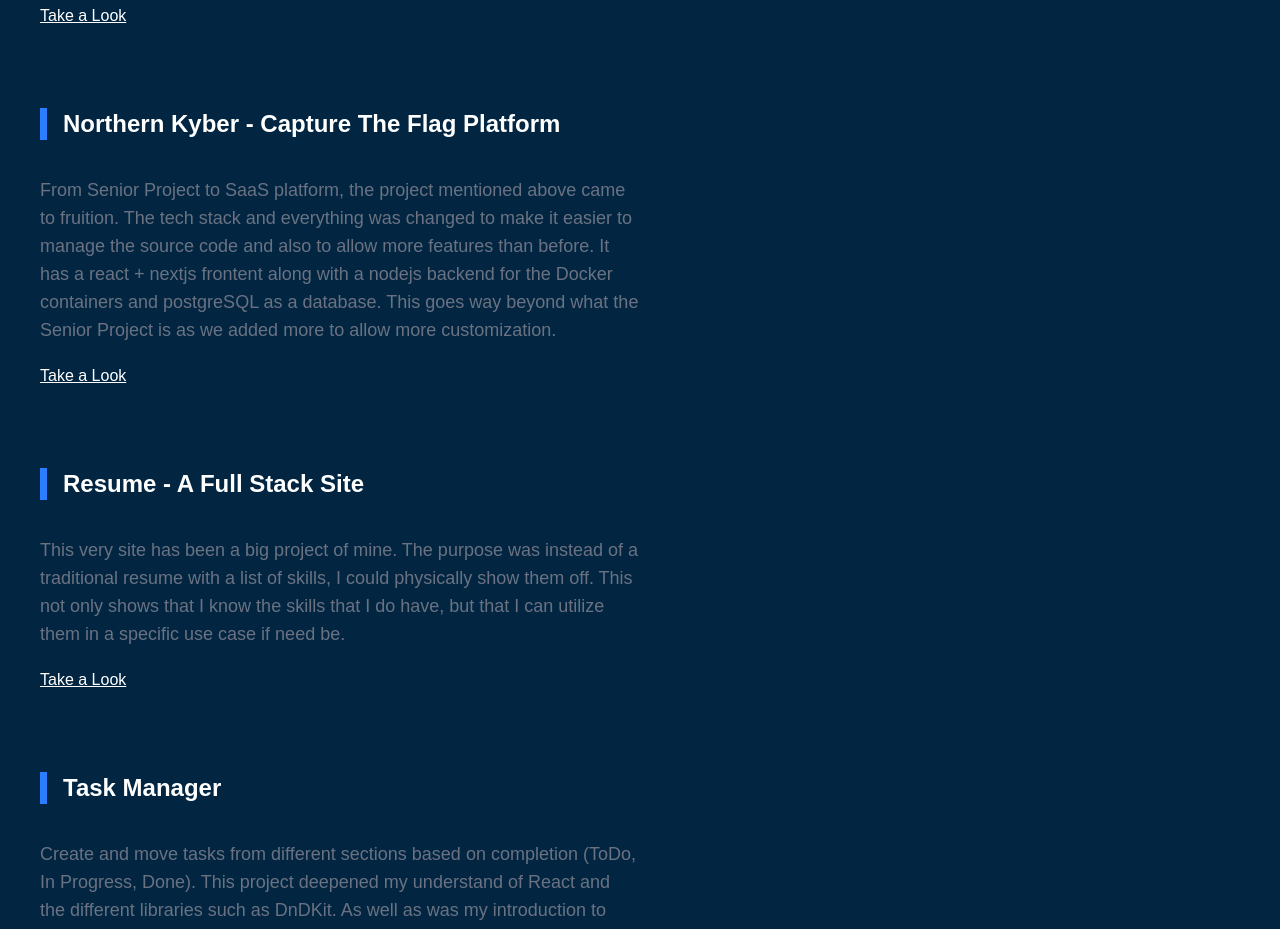
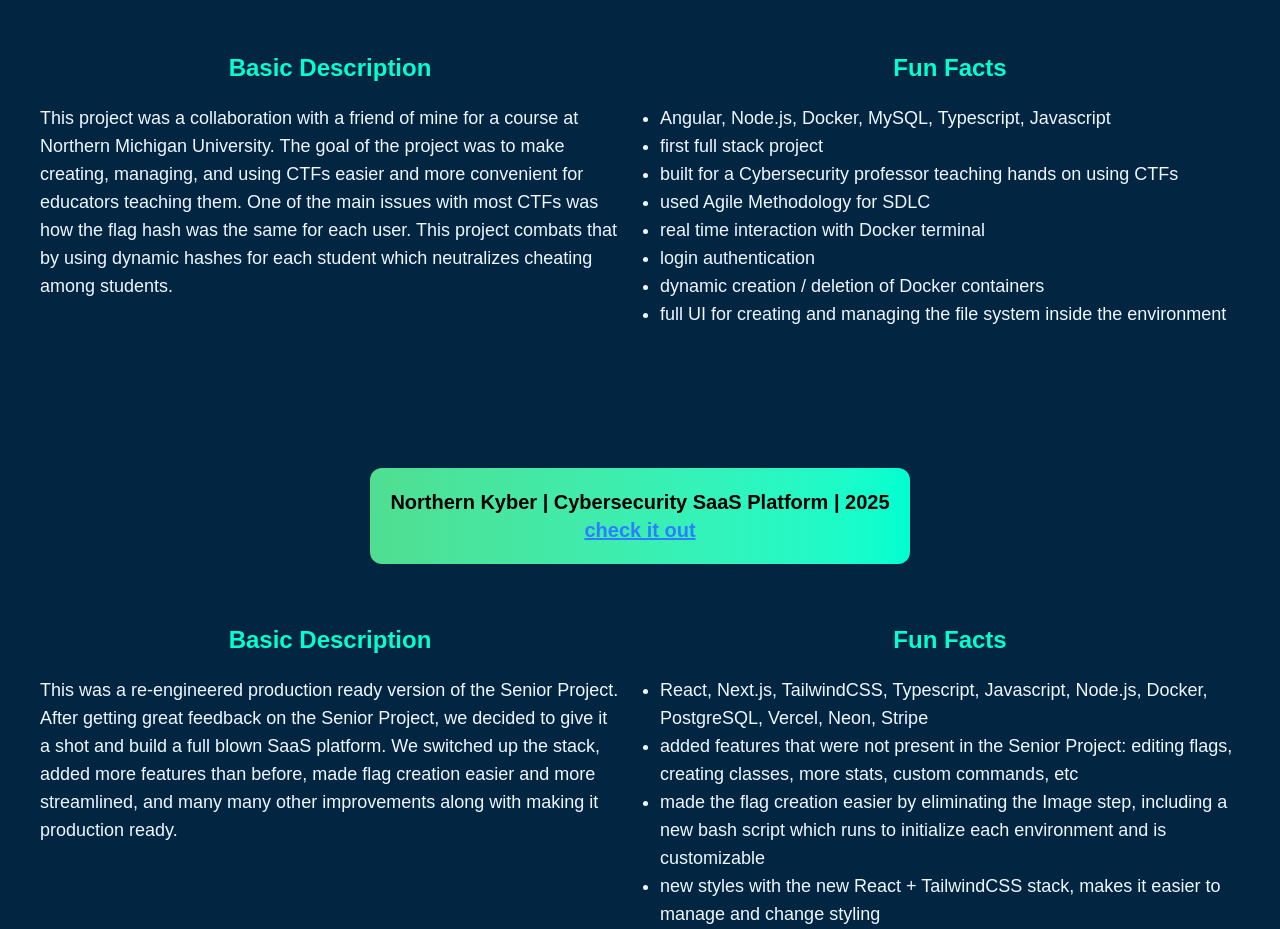
Before and after one commit to MLRDevs/Resume, a Next.js app: page /Projects in a window 1280 px wide. Shown: the part 620-1549 px from the top of the page. Built offline with nearby package versions, Linux system fonts and the light colour scheme.

Commit message:
changed project page and fixed typos with Next.js

```diff
--- a/src/app/Projects/page.tsx
+++ b/src/app/Projects/page.tsx
@@ -4,6 +4,8 @@
 import Header from '../components/Header';
 import Footer from '../components/Footer';
 import ProjectCard from '../components/Projectcard';
+import BarTitle from '../components/BarTitle';
+import Head from 'next/head';
 
 export const metadata = {
     title: 'AM - Projects'
@@ -11,86 +13,98 @@
 
 export default function ProjectsPage() {
     return (
-        <div>
+        <div className="bg-navy-blue text-ice-white min-h-screen flex flex-col">
 
             {/* header at top of the page */}
             <Header page="Projects"/>
 
             {/* main section */}
-            <main className="bg-navy-blue text-white">
+            <div className="flex flex-col justify-center items-center m-10 gap-20">
 
-                {/* Title */}
-                <section className="text-center items-center justify-center flex flex-col py-10">
-                    <p className="w-full px-10 md:w-1/2 text-xl py-3">
-                        This section highlights the projects I am most proud in that are super
-                        involved but does not include simple programs like shown on the Skills section.
-                    </p>
-                    <div className="h-1 w-1/2 bg-gradient-to-r from-blue-500 to-purple-500 rounded"></div>
-                </section>
+                {/* blurb about projects */}
+                <div className="md:w-1/2 flex flex-col items-center gap-5">
+                    <div className="text-2xl w-full">
+                        <BarTitle title="Projects" />
+                    </div>
+
+                    <div className="text-lg text-ice-white">
+                        This page shows all of my polished projects. These projects are more involved
+                        than the one off programs that I have made for academic courses. Those ones you can find
+                        <span> <a href="https://github.com/MLRDevs/CS_Projects" className="text-neon-teal hover:text-blue-500 underline font-bold">here</a>. </span>
+                        There are others I have but are not fully done or cleaned up such as a web scraper I built
+                        using Python to curate a list of movies that I can then search through.
+
+                    </div>
+                </div>
+
+                {/* list of projects */}
+                <div className="flex flex-col justify-center items-center gap-20">
+                    <ProjectCard
+                        title='Capture The Flag | Cybersecurity Senior Project | 2024'
+                        list={
+                            [
+                                'Angular, Node.js, Docker, MySQL, Typescript, Javascript',
+                                'first full stack project',
+                                'built for a Cybersecurity professor teaching hands on using CTFs',
+                                'used Agile Methodology for SDLC',
+                                'real time interaction with Docker terminal',
+                                'login authentication',
+                                'dynamic creation / deletion of Docker containers',
+                                'full UI for creating and managing the file system inside the environment'
+                            ]
+                        }
+                        description='This project was a collaboration with a friend of mine for a course at Northern Michigan University. The goal of the project was to make creating, managing, and using CTFs easier and more convenient for educators teaching them. One of the main issues with most CTFs was how the flag hash was the same for each user. This project combats that by using dynamic hashes for each student which neutralizes cheating among students.'
+                        link='https://github.com/MLRDevs/CTF'
+                    />
+                    <ProjectCard
+                        title='Northern Kyber | Cybersecurity SaaS Platform | 2025'
+                        list={
+                            [
+                                'React, Next.js, TailwindCSS, Typescript, Javascript, Node.js, Docker, PostgreSQL, Vercel, Neon, Stripe',
+                                'added features that were not present in the Senior Project: editing flags, creating classes, more stats, custom commands, etc',
+                                'made the flag creation easier by eliminating the Image step, including a new bash script which runs to initialize each environment and is customizable',
+                                'new styles with the new React + TailwindCSS stack, makes it easier to manage and change styling',
+                                'first time using a Stripe payment system',
+                                'made Docker container creation / deletion more seamless',
+                                'better user sessions / authentication, including more secure APIs',
+                                'included Documentation for better UX'
+                            ]
+                        }
+                        description='This was a re-engineered production ready version of the Senior Project. After getting great feedback on the Senior Project, we decided to give it a shot and build a full blown SaaS platform. We switched up the stack, added more features than before, made flag creation easier and more streamlined, and many many other improvements along with making it production ready.'
+                        link='https://northernkyber.com'
+                    />
+                    <ProjectCard
+                        title="Portfolo | Full Stack Site | 2025"
+                        list={
+                            [
+                                'React, Next.js, TailwindCSS, PostgreSQL, Vercel, Neon',
+                                'wanted this to be more of I just know this and this. I wanted this to be a way of me pysically showing what I know and can do',
+                                'I am always learning and adding to this site. I learned a lot working on Northern Kyber and have added some techniques from that into this'
+                            ]
+                        }
+                        description='This very site has been a long time project of mine. I have always wanted to have my very own site to display what I know and can do. After getting introduced to React by working on some of Northern Kyber I knew I had to do this first. This is my first deployed site and still gets updated to this day.'
+                        link='https://github.com/MLRDevs/Resume'
+                    />
+                    <ProjectCard
+                        title="RNGeo | Google Play Mobile Game | 2022"
+                        list={
+                            [
+                                'C# with the Unity game engine',
+                                'no longer available on the Google Play store',
+                                'colors of the background, pipes, ground, and player would randomly change hence the RNG in the name',
+                                'collecting coins during runs allowed you to buy items from the shop: player shapes, skins, powerups',
+                                'the player character was basic shapes: circle, square, hexagon, etc which works with the Geo part of the name',
+                                'powerups included: a wagon letting you phase through pipes, a fedora making you go invisible for a little while, a skull that would instantly stop the run, a money sign doubling coin amounts for the run',
+                                'internal storage saving',
+                                'Unity ads integrated to appear every 10 or so games'
+                            ]
+                        }
+                        description='Early into my CS career, I was interested in making games like many people in CS. This was my first and only one I have published. It was for me to learn the Unity game engine and C#. It was a simple Flappy Bird clone with some changes and features. The best part about it was that was when I learned that game development, like many other specific CS professions, are a lot more than just programming. This was a way for me to open up the creative side of me with pixel art and really nail the visuals of the game itself which you do not think a lot of when you think of CS.'
+                    />
+                </div>
 
 
-                {/* CTF */}
-                <section>
-                    <ProjectCard
-                        title="Senior Project - Capture The Flag Cybersecurity"
-                        description="
-                            This project was for the Senior Project course Winter 2025 at Northern
-                            Michigan University. It involved creating a CTF platform originally for
-                            the Cybersecurity professor at Northern Michigan. It is a full stack site
-                            with an Angular.js frontend with Node.js and MySql backend. It used Docker
-                            containers as a terminal for students to use and find the flags. See more
-                            on the Github link below which also includes our paper detailing more about
-                            the project itself:
-                        "
-                        link="https://github.com/MLRDevs/CTF"
-                    />
-                </section>
-
-                {/* Northern Kyber */}
-                <section>
-                    <ProjectCard
-                        title="Northern Kyber - Capture The Flag Platform"
-                        description="
-                            From Senior Project to SaaS platform, the project mentioned above came to fruition.
-                            The tech stack and everything was changed to make it easier to manage the source code
-                            and also to allow more features than before. It has a react + nextjs frontent along with
-                            a nodejs backend for the Docker containers and postgreSQL as a database. This goes way
-                            beyond what the Senior Project is as we added more to allow more customization.
-                        "
-                        link="https://www.northernkyber.com/"
-                    />
-                </section>
-
-                {/* This site */}
-                <section>
-                    <ProjectCard
-                        title="Resume - A Full Stack Site"
-                        description="
-                            This very site has been a big project of mine. The purpose was instead of
-                            a traditional resume with a list of skills, I could physically show them off.
-                            This not only shows that I know the skills that I do have, but that I can
-                            utilize them in a specific use case if need be.
-                        "
-                        link="https://github.com/MLRDevs/Resume"
-                    />
-                </section>
-
-                {/* Task Manager */}
-                <section>
-                    <ProjectCard
-                        title="Task Manager"
-                        description="
-                            Create and move tasks from different sections based on completion (ToDo, In
-                            Progress, Done). This project deepened my understand of React and the different
-                            libraries such as DnDKit. As well as was my introduction to Axios for API calls
-                            along with using Python as a backend language with Django.
-                        "
-                        link="
-                        https://github.com/MLRDevs/CS_Projects/tree/master/Projects/TaskManager"
-                    />
-                </section>
-
-            </main>
+            </div>
 
             {/* footer at the bottom of the page */}
             <Footer />
--- a/src/app/components/Projectcard.tsx
+++ b/src/app/components/Projectcard.tsx
@@ -3,16 +3,39 @@
 
 type ProjectCardProps = {
     title: string,
+    list: string[],
     description: string,
-    link: string,
+    link?: string,
 }
 
-const ProjectCard = ({ title, description, link }: ProjectCardProps) => {
+const ProjectCard = ({ title, list, description, link }: ProjectCardProps) => {
     return (
-        <div className="px-10 py-10">
-            <h2 className="text-2xl font-semibold border-l-7 border-blue-500 pl-4 mb-4">{title}</h2>
-            <p className="text-lg text-gray-500 md:max-w-1/2 py-5">{description}</p>
-            <a href={link} target="_blank" className="underline">Take a Look</a>
+        <div>
+            <div className="flex flex-col gap-5 items-center">
+                <div className="text-center bg-gradient-to-r from-pale-green to-neon-teal font-bold text-xl text-black p-5 rounded-xl">
+                    <h3>{title}</h3>
+                    {link
+                        ? <h3><a href={link} target="_blank" className="text-blue-500 hover:text-navy-blue underline">check it out</a></h3>
+                        : <></>
+                    }
+                </div>
+                <div className="flex flex-col gap-5 md:flex-row md:gap-10 justify-center text-lg py-10">
+                    <div className="font-normal text-ice-white text-lg md:w-1/2">
+                        <h3 className="text-2xl font-bold text-neon-teal text-center">Basic Description</h3>
+                        <div className="font-normal py-5">
+                            {description}
+                        </div>
+                    </div>
+                    <div className="font-normal text-ice-white text-lg md:w-1/2">
+                        <h3 className="text-2xl font-bold text-neon-teal text-center">Fun Facts</h3>
+                        <ul className="py-5 list-disc">
+                            {list.map((item:string) => (
+                                <li key={item}>{item}</li>
+                            ))}
+                        </ul>
+                    </div>
+                </div>
+            </div>
         </div>
     );
 };
--- a/src/app/components/Timeline.tsx
+++ b/src/app/components/Timeline.tsx
@@ -28,11 +28,11 @@
         { type: 'Web Development', title: 'HTML', date: '2015' },
         { type: 'Web Development', title: 'CSS', date: '2015' },
         { type: 'Web Development', title: 'Javascript', date: '2015' },
-        { type: 'Web Development', title: 'NodeJs', date: '2024' },
-        { type: 'Web Development', title: 'ExpressJs', date: '2024' },
+        { type: 'Web Development', title: 'Node.js', date: '2024' },
+        { type: 'Web Development', title: 'Express.js', date: '2024' },
         { type: 'Web Development', title: 'Typescript', date: '2025' },
         { type: 'Web Development', title: 'React', date: '2025' },
-        { type: 'Web Development', title: 'NextJs', date: '2025' },
+        { type: 'Web Development', title: 'Next.js', date: '2025' },
         { type: 'Web Development', title: 'Angular', date: '2025' },
         { type: 'Web Development', title: 'TailwindCSS', date: '2025' },
         { type: 'Web Development', title: 'Vercel', date: '2025' },
--- a/src/app/page.tsx
+++ b/src/app/page.tsx
@@ -40,8 +40,8 @@
             <BarTitle title="Software Engineer" />
             <div className="text-ice-white text-xl">
               Computer Science graduate with hands-on experience building and deploying full stack applications
-	across multiple technology stacks. Eager to apply my proven adaptability, communication, and teamwork
-	skills to build meaningful software.
+	            across multiple technology stacks. Eager to apply my proven adaptability, communication, and teamwork
+	            skills to build meaningful software.
             </div>
             <Link
               href='/Miller_Alex_Resume.pdf'
@@ -92,7 +92,7 @@
               </h2>
               <ul className="list-disc font-normal text-lg">
                 <li>React</li>
-                <li>NextJs</li>
+                <li>Next.js</li>
                 <li>TailwindCSS</li>
               </ul>
             </div>
@@ -102,7 +102,7 @@
                 <FaServer className="mr-2" /> Backend
               </h2>
               <ul className="list-disc font-normal text-lg">
-                <li>NextJs</li>
+                <li>Next.js</li>
                 <li>PostgreSQL + Prisma</li>
                 <li>RESTful APIs</li>
               </ul>
```
